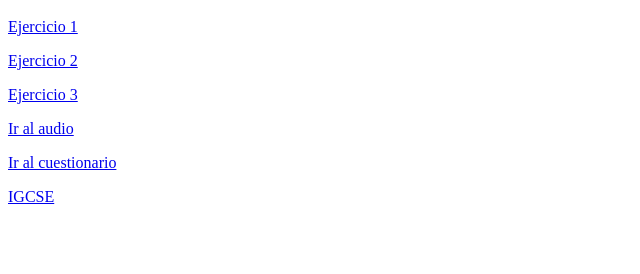
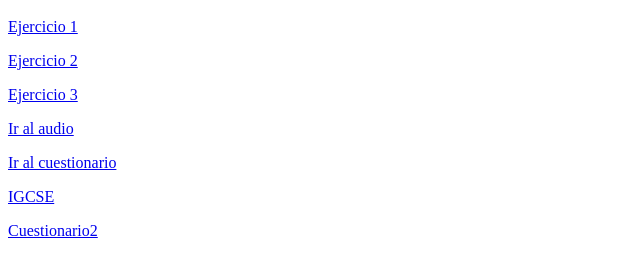
Before and after one commit to Sofig25/Sofig25.github.io, a plain HTML site: page index.html in a window 1280 px wide. Shown: the part 48-322 px from the top of the page, without its empty margins (0-640 px from the left). Drawn offline with Linux system fonts and the light colour scheme.

Commit message:
Update index.html

```diff
--- a/index.html
+++ b/index.html
@@ -11,6 +11,7 @@
         <p><a href="audio.html">Ir al audio</a></p>
         <p><a href="cuestionario.html">Ir al cuestionario</a></p>
          <p><a href="IGCSE.html">IGCSE</a></p>
+ <p><a href="cuestionario2.html">Cuestionario2</a></p>
 
 </body>
 </html>
```
